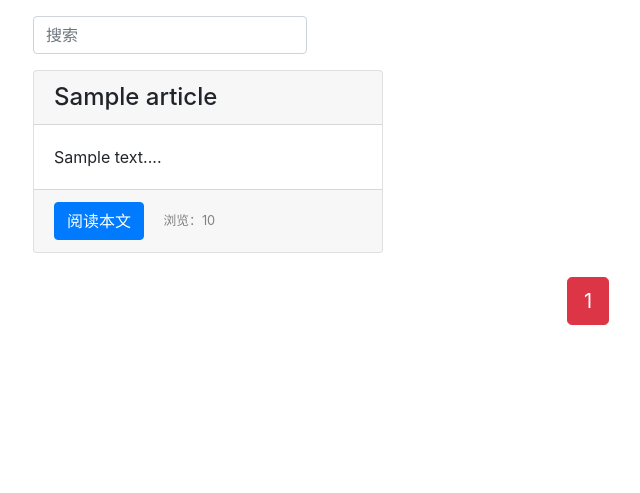
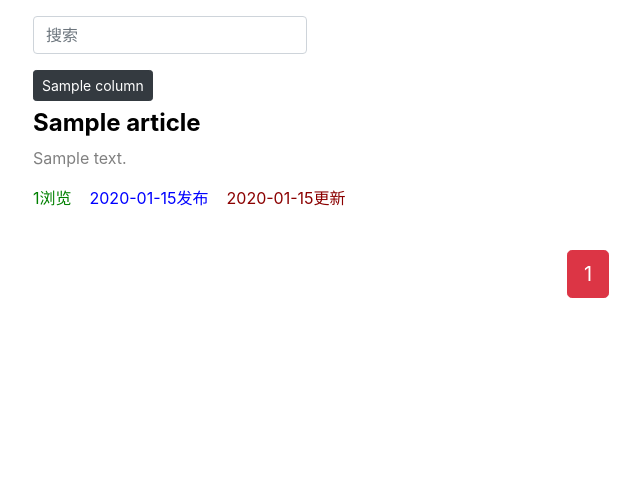
Before and after one commit to jizhongwei/Django_BS4, a Django app: template templates/article/list.html in a window 1280 px wide. Shown: the part 128-621 px from the top of the page, without its empty margins (52-692 px from the left). Run offline with Django 3.2, Linux system fonts and the light colour scheme; the template is opened without the code that fills it: most values are stand-ins (such as "Sample title", 1, 10 or a date in 2020); some libraries are stand-ins or nearby versions.

Commit message:
增加文章栏目功能，实现对文章进行分类，并修改相应的文章编辑视图函数

```diff
--- a/article/admin.py
+++ b/article/admin.py
@@ -1,5 +1,7 @@
 from django.contrib import admin
 
-from .models import ArticlePost
+from .models import ArticlePost, ArticleColumn
 
 admin.site.register(ArticlePost)
+
+admin.site.register(ArticleColumn)
--- a/templates/article/list.html
+++ b/templates/article/list.html
@@ -49,23 +49,68 @@
         {% endif %}
         <div class="row mt-2">
             {% for article in articles %}
-                <div class="col-4 mb-4">
-                    <div class="card h-100">
-                        <h4 class="card-header">{{ article.title }}</h4>
-                        <div class="card-body">
-                            <p class="card-text">{{ article.body | slice:'100' }}...</p>
-                        </div>
-                        <div class="card-footer">
-                            <a href="{% url 'article:article-detail' article.id %}" class="btn btn-primary">
-                                阅读本文
+{#                <div class="col-4 mb-4">#}
+{#                    <div class="card h-100">#}
+{#                        <h4 class="card-header">{{ article.title }}</h4>#}
+{#                        <div class="card-body">#}
+{#                            <p class="card-text">{{ article.body | slice:'100' }}...</p>#}
+{#                        </div>#}
+{#                        <div class="card-footer">#}
+{#                            <a href="{% url 'article:article-detail' article.id %}" class="btn btn-primary">#}
+{#                                阅读本文#}
+{#                            </a>#}
+{#                            <span>#}
+{#                                <small class="col align-self-end" style="color: gray;">#}
+{#                                    浏览：{{ article.views }}#}
+{#                                </small>#}
+{#                            </span>#}
+{#                        </div>#}
+{#                    </div>#}
+{#                </div>#}
+                <div class="col-12">
+                    {% if article.column %}
+                        <button type="button"
+                                class="btn btn-sm mb-2
+                                       {% if article.column.title == 'Django' %}
+                                       btn-success
+                                       {% elif article.column.title == 'Html' %}
+                                       btn-danger
+                                       {% elif aritcle.column.title == 'Markdown' %}
+                                       btn-warning
+                                       {% else %}
+                                       btn-dark
+                                       {% endif %}
+                                ">
+                            {{ article.column }}
+                        </button>
+                    {% endif %}
+                    <h4>
+                        <b>
+                            <a href="{% url 'article:article-detail' article.id %}"
+                            style="color:black;">
+                                {{ article.title }}
                             </a>
-                            <span>
-                                <small class="col align-self-end" style="color: gray;">
-                                    浏览：{{ article.views }}
-                                </small>
-                            </span>
-                        </div>
+                        </b>
+                    </h4>
+                    <div>
+                        <p style="color:gray;">
+                            {{ article.body | slice:'100' }}
+                        </p>
                     </div>
+                    <p>
+                        <span style="color:green;">
+                            {{ article.total_views }}浏览&nbsp;&nbsp;&nbsp;
+                        </span>
+
+                        <span style="color:blue;">
+                            {{ article.created | date:"Y-m-d" }}发布&nbsp;&nbsp;&nbsp;
+                        </span>
+
+                        <span style="color:darkred;">
+                            {{ article.updated | date:"Y-m-d" }}更新
+                        </span>
+                    </p>
+                    <br>
                 </div>
             {% endfor %}
         </div>
```
Also changed, not shown: article/models.py (+15 -0 lines), article/views.py (+15 -4 lines), templates/article/create.html (+11 -0 lines), templates/article/update.html (+17 -0 lines), article/migrations/0003_auto_20191002_0951.py (added), db.sqlite3.
